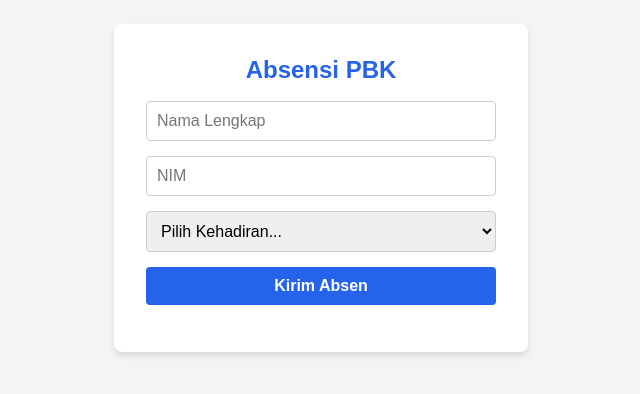
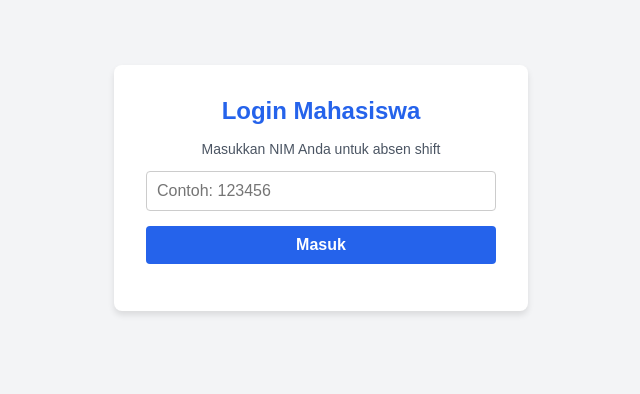
Before and after one commit to suryanovara/absensi-kampus, a website built with Vite: page index.html in a window 1280 px wide. Shown: the part 212-606 px from the top of the page, without its empty margins (319-959 px from the left). Built offline with nearby package versions, Linux system fonts and the light colour scheme; some packages are replaced by stand-ins of ours.

Commit message:
Add files via upload

```diff
--- a/index.html
+++ b/index.html
@@ -3,33 +3,41 @@
 <head>
   <meta charset="UTF-8" />
   <meta name="viewport" content="width=device-width, initial-scale=1.0" />
-  <title>Absensi Online</title>
+  <title>Absensi Online RS</title>
   <style>
     body { font-family: sans-serif; background-color: #f3f4f6; display: flex; justify-content: center; align-items: center; height: 100vh; margin: 0; }
-    .card { background-color: white; padding: 2rem; border-radius: 0.5rem; box-shadow: 0 4px 6px rgba(0,0,0,0.1); width: 100%; max-width: 350px;}
-    h1 { color: #2563eb; margin-top: 0; font-size: 24px; text-align: center; }
-    input, select, button { width: 100%; margin-bottom: 15px; padding: 10px; box-sizing: border-box; border: 1px solid #ccc; border-radius: 4px; font-size: 16px; }
+    .card { background-color: white; padding: 2rem; border-radius: 0.5rem; box-shadow: 0 4px 6px rgba(0,0,0,0.1); width: 100%; max-width: 350px; text-align: center; }
+    h1 { color: #2563eb; margin-top: 0; font-size: 24px; }
+    input, button { width: 100%; margin-bottom: 15px; padding: 10px; box-sizing: border-box; border: 1px solid #ccc; border-radius: 4px; font-size: 16px; }
     button { background-color: #2563eb; color: white; border: none; cursor: pointer; font-weight: bold; }
     button:hover { background-color: #1d4ed8; }
-    #pesanSukses { color: green; text-align: center; font-weight: bold; display: none; }
+    .error { color: red; font-size: 14px; font-weight: bold; display: none; }
+    .success { color: green; font-size: 18px; font-weight: bold; }
   </style>
 </head>
 <body>
-  <div class="card">
-    <h1>Absensi PBK</h1>
+
+  <!-- LAYAR 1: LOGIN -->
+  <div id="layar-login" class="card">
+    <h1>Login Mahasiswa</h1>
+    <p style="color: #4b5563; font-size: 14px;">Masukkan NIM Anda untuk absen shift</p>
+    <form id="formLogin">
+      <input type="text" id="nimInput" placeholder="Contoh: 123456" required />
+      <button type="submit">Masuk</button>
+    </form>
+    <p id="pesanError" class="error">❌ NIM tidak terdaftar di sistem!</p>
+  </div>
+
+  <!-- LAYAR 2: ABSEN (Disembunyikan sementara) -->
+  <div id="layar-absen" class="card" style="display: none;">
+    <h1>Absen Shift</h1>
+    <p id="namaTampil" class="success"></p>
+    <p style="color: #4b5563; font-size: 14px;">(Fitur kamera & GPS akan ditambahkan di sini)</p>
     <form id="formAbsen">
-      <input type="text" id="nama" placeholder="Nama Lengkap" required />
-      <input type="text" id="nim" placeholder="NIM" required />
-      <select id="status" required>
-        <option value="">Pilih Kehadiran...</option>
-        <option value="Hadir">Hadir</option>
-        <option value="Sakit">Sakit</option>
-        <option value="Izin">Izin</option>
-      </select>
-      <button type="submit">Kirim Absen</button>
+      <button type="submit" style="background-color: #059669;">Hadir Sekarang</button>
     </form>
-    <p id="pesanSukses">✅ Absen berhasil dikirim!</p>
   </div>
+
   <script type="module" src="/src/main.ts"></script>
 </body>
 </html>
```
